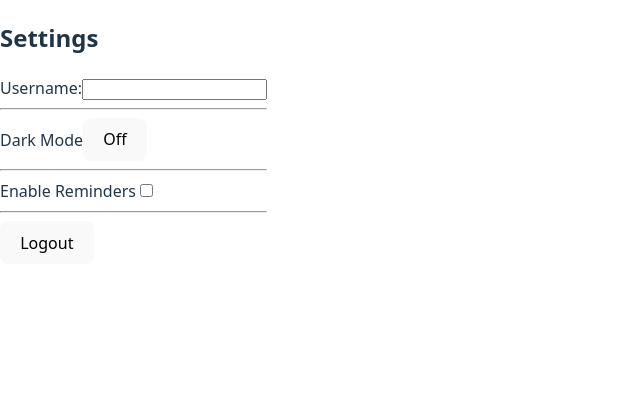
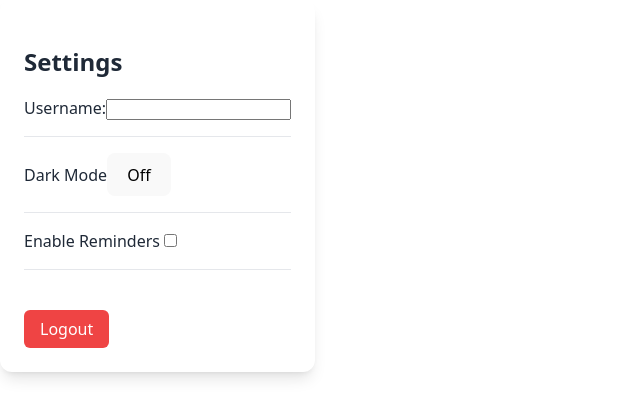
Before and after one commit to gigibyte2024/ToDoListPro, a React (Vite) app: page /settings in a window 1280 px wide. Shown: the top 418 px of the page, without its empty margins (0-640 px from the left). Built offline with nearby package versions, Linux system fonts and the light colour scheme.

Commit message:
changed some shit

```diff
--- a/src/components/Settings.css
+++ b/src/components/Settings.css
@@ -0,0 +1,49 @@
+/* Settings.css */
+
+.settings-container {
+    padding: 1.5rem;
+    max-width: 36rem; /* Tailwind's max-w-xl */
+    margin: 0 auto;
+    background-color: white;
+    color: #1f2937; /* gray-800 */
+    border-radius: 0.75rem;
+    box-shadow: 0 10px 15px -3px rgba(0, 0, 0, 0.1),
+                0 4px 6px -4px rgba(0, 0, 0, 0.1);
+    transition: all 0.3s ease;
+  }
+
+  .settings-container.dark {
+    background-color: #111827; /* Tailwind's gray-900 */
+    color: white;
+  }
+
+  .settings-title {
+    font-size: 1.5rem;
+    font-weight: 700;
+    margin-bottom: 1rem;
+  }
+
+  .settings-divider {
+    margin: 1rem 0;
+    border: none;
+    border-top: 1px solid #e5e7eb; /* gray-200 */
+  }
+
+  .settings-divider.dark {
+    border-top: 1px solid #374151; /* gray-700 */
+  }
+
+  .logout-button {
+    margin-top: 1.5rem;
+    background-color: #ef4444; /* red-500 */
+    color: white;
+    padding: 0.5rem 1rem;
+    border-radius: 0.375rem;
+    cursor: pointer;
+    transition: background-color 0.3s ease;
+    border: none;
+  }
+
+  .logout-button:hover {
+    background-color: #dc2626; /* red-600 */
+  }
```
